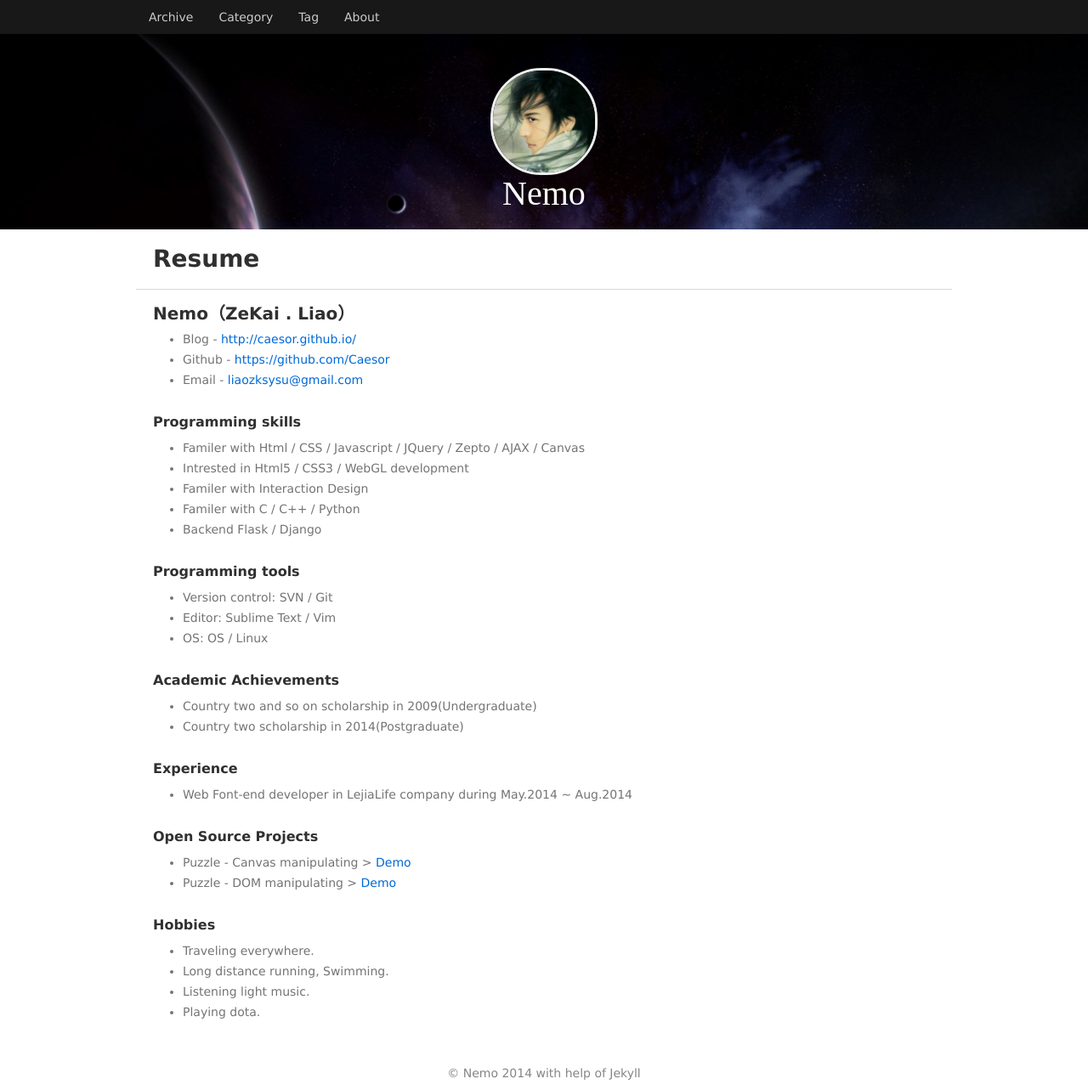
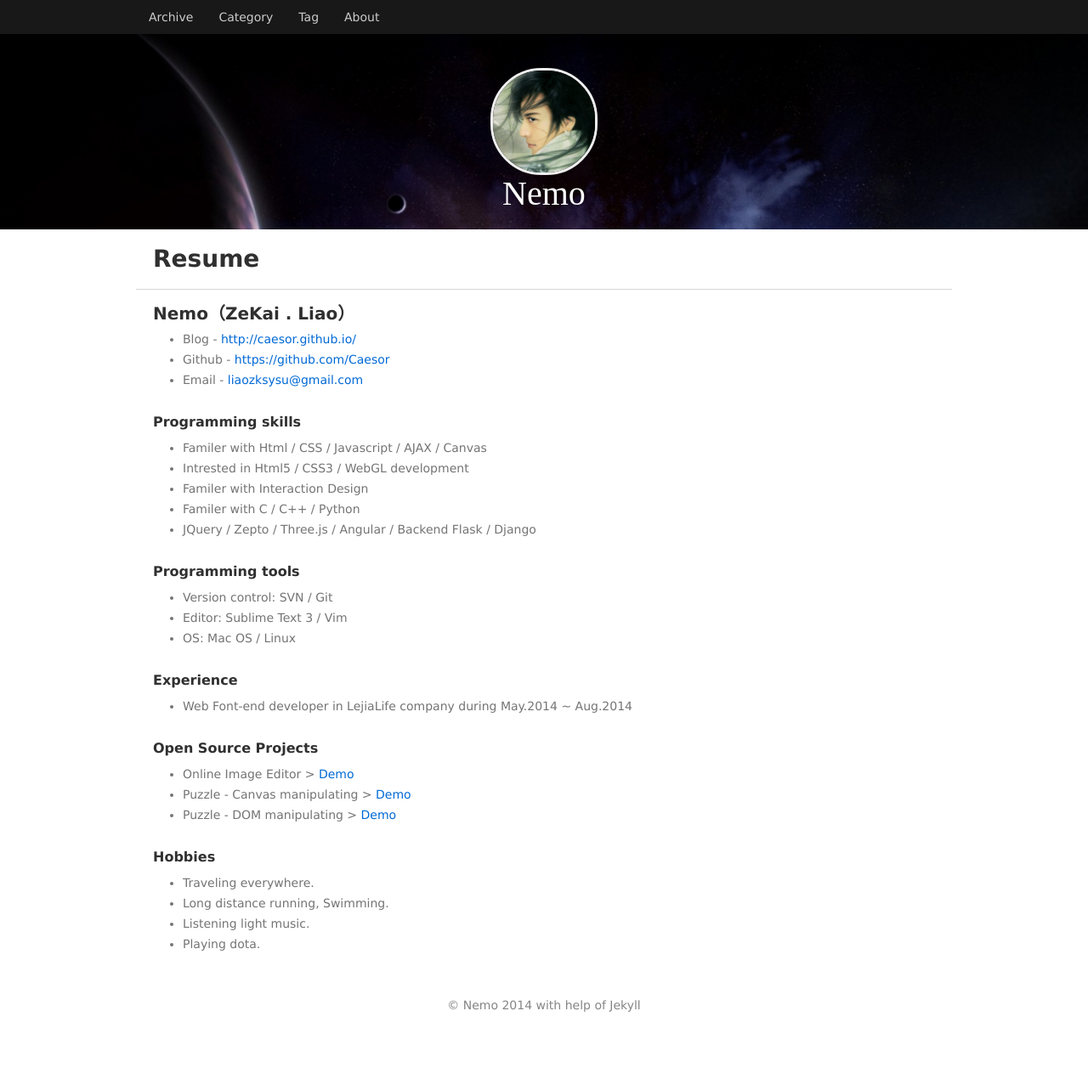
Before and after one commit to Caesor/caesor.github.io, a Jekyll site: the page built from resume.html, in a window 1280 px wide and 1283 px high. Shown: the whole window at 85% size. Built offline with Jekyll 4.4.1, drawn with Linux system fonts in a browser that asks for light colours.

Commit message:
update resume

```diff
--- a/about.html
+++ b/about.html
@@ -2,7 +2,7 @@
 layout: template
 title: About
 ---
-<p>Nemo is coder concentrated on Web Front-end Development. Now he is a master in USTC.</p>
+<p>Nemo is coder concentrated on Web Front-end Development.</p>
 <p>He is also a new gay contributed to Github.</p>
 <p>My <a href="resume.html">resume</a></p>
 <p>You can contact with him by E-mail : <a href="mailto:liaozksysu@gmail.com">liaozksysu@gmail.com</a></p>
--- a/resume.html
+++ b/resume.html
@@ -13,28 +13,28 @@ title: Resume
 <article class="resume_part">
 	<h3>Programming skills</h3>
 	<ul>
-		<li>Familer with Html / CSS / Javascript / JQuery / Zepto / AJAX / Canvas</li>
+		<li>Familer with Html / CSS / Javascript / AJAX / Canvas</li>
 		<li>Intrested in Html5 / CSS3 / WebGL development</li>
 		<li>Familer with Interaction Design</li>
 		<li>Familer with C / C++ / Python</li>
-		<li>Backend Flask / Django</li>
+		<li>JQuery / Zepto / Three.js / Angular / Backend Flask / Django</li>
 	</ul>
 </article>
 <article class="resume_part">
 	<h3>Programming tools</h3>
 	<ul>
 		<li>Version control: SVN / Git</li>
-		<li>Editor: Sublime Text / Vim</li>
-		<li>OS: OS / Linux</li>
+		<li>Editor: Sublime Text 3 / Vim</li>
+		<li>OS: Mac OS / Linux</li>
 	</ul>
 </article>
-<article class="resume_part">
+<!--<article class="resume_part">
 	<h3>Academic Achievements</h3>
 	<ul>
 		<li>Country two and so on scholarship in 2009(Undergraduate)</li>
 		<li>Country two scholarship in 2014(Postgraduate)</li>
 	</ul>
-</article>
+--></article>
 <article class="resume_part">
 	<h3>Experience</h3>
 	<ul>
@@ -44,6 +44,7 @@ title: Resume
 <article class="resume_part">
 	<h3>Open Source Projects</h3>
 	<ul>
+		<li>Online Image Editor > <a href="http://caesor.github.io/canvas-image-editor">Demo</a></li>
 		<li>Puzzle - Canvas manipulating > <a href="http://caesor.github.io/puzzle-canvas/">Demo</a></li>
 		<li>Puzzle - DOM manipulating > <a href="http://caesor.github.io/puzzle/">Demo</a></li>
 	</ul>
```
Also changed, not shown: _posts/2014-11-20-Crossover.md (+3 -7 lines).
